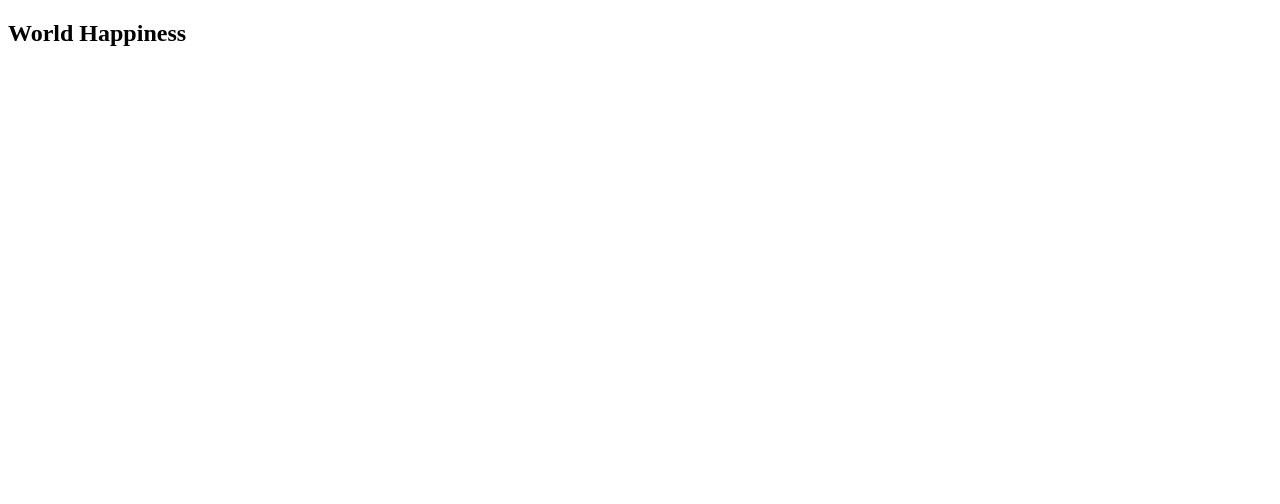
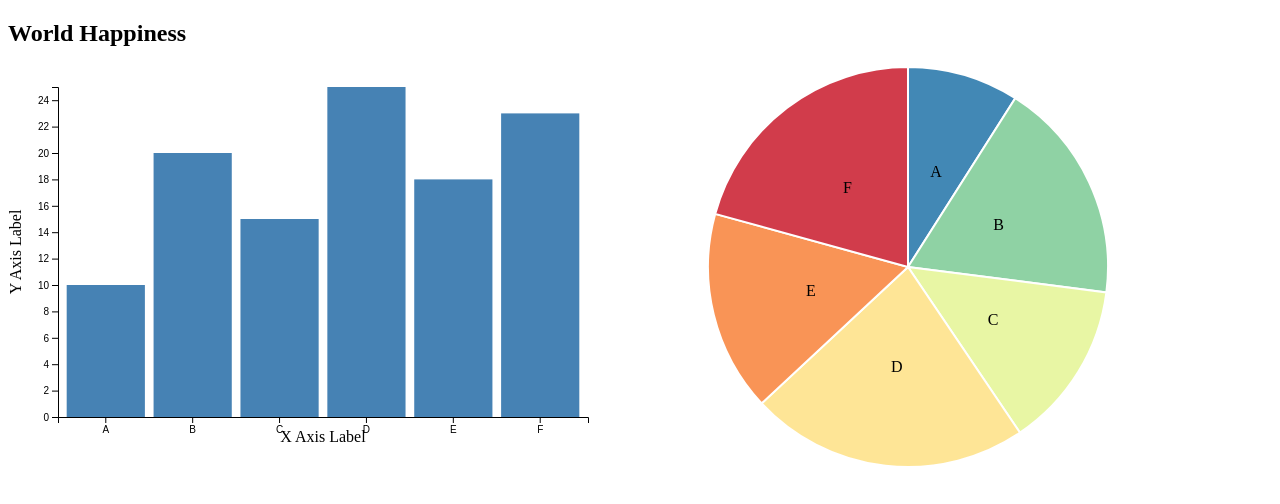
Before and after one commit to ValdoMpinga/world-happiness-visualization, a plain HTML site: page src/index.html in a window 1280 px wide. Drawn offline with nearby package versions, Linux system fonts and the light colour scheme.

Commit message:
app folder structure setup done

```diff
--- /dev/null
+++ b/src/components/barChartComponent.js
@@ -0,0 +1,79 @@
+//barChartComponent.js
+
+// Define the function for creating the bar chart
+function createBarChart(data, containerId)
+{
+    // Set the dimensions of the SVG container
+    const width = 600;
+    const height = 400;
+
+    // Set the margins
+    const margin = { top: 20, right: 20, bottom: 50, left: 50 };
+
+    // Calculate the inner width and height
+    const innerWidth = width - margin.left - margin.right;
+    const innerHeight = height - margin.top - margin.bottom;
+
+    // Create the SVG container
+    const svg = d3.select(containerId)
+        .append('svg')
+        .attr('width', width)
+        .attr('height', height);
+
+    // Create a group element for the chart
+    const chart = svg.append('g')
+        .attr('transform', `translate(${margin.left}, ${margin.top})`);
+
+    // Define the scales
+    const xScale = d3.scaleBand()
+        .domain(data.map(d => d.label))
+        .range([0, innerWidth])
+        .padding(0.1);
+
+    const yScale = d3.scaleLinear()
+        .domain([0, d3.max(data, d => d.value)])
+        .range([innerHeight, 0]);
+
+    // Create the bars
+    chart.selectAll('.bar')
+        .data(data)
+        .enter()
+        .append('rect')
+        .attr('class', 'bar')
+        .attr('x', d => xScale(d.label))
+        .attr('y', d => yScale(d.value))
+        .attr('width', xScale.bandwidth())
+        .attr('height', d => innerHeight - yScale(d.value))
+        .attr('fill', 'steelblue');
+
+    // Create the x-axis
+    const xAxis = d3.axisBottom(xScale);
+    chart.append('g')
+        .attr('class', 'x-axis')
+        .attr('transform', `translate(0, ${innerHeight})`)
+        .call(xAxis);
+
+    // Create the y-axis
+    const yAxis = d3.axisLeft(yScale);
+    chart.append('g')
+        .attr('class', 'y-axis')
+        .call(yAxis);
+
+    // Add labels
+    chart.append('text')
+        .attr('class', 'x-label')
+        .attr('x', innerWidth / 2)
+        .attr('y', innerHeight + margin.bottom / 2)
+        .style('text-anchor', 'middle')
+        .text('X Axis Label');
+
+    chart.append('text')
+        .attr('class', 'y-label')
+        .attr('transform', 'rotate(-90)')
+        .attr('x', -innerHeight / 2)
+        .attr('y', -margin.left * 0.75)
+        .style('text-anchor', 'middle')
+        .text('Y Axis Label');
+}
+
+export default createBarChart;
--- /dev/null
+++ b/src/components/pieChartComponent.js
@@ -0,0 +1,53 @@
+function createPieChart(data, containerId)
+{
+    // Set the dimensions of the SVG container
+    const width = 600;
+    const height = 400;
+    const radius = Math.min(width, height) / 2;
+
+    // Create the color scale
+    const color = d3.scaleOrdinal()
+        .domain(data.map(d => d.label))
+        .range(d3.quantize(t => d3.interpolateSpectral(t * 0.8 + 0.1), data.length).reverse());
+
+    // Create the arc generator
+    const arc = d3.arc()
+        .innerRadius(0)
+        .outerRadius(radius);
+
+    // Create the pie generator
+    const pie = d3.pie()
+        .sort(null)
+        .value(d => d.value);
+
+    // Create the SVG container
+    const svg = d3.select(containerId)
+        .append('svg')
+        .attr('width', width)
+        .attr('height', height)
+        .append('g')
+        .attr('transform', `translate(${width / 2}, ${height / 2})`);
+
+    // Create the pie slices
+    const arcs = svg.selectAll('arc')
+        .data(pie(data))
+        .enter()
+        .append('g')
+        .attr('class', 'arc');
+
+    // Append paths for the slices
+    arcs.append('path')
+        .attr('d', arc)
+        .attr('fill', d => color(d.data.label))
+        .attr('stroke', '#fff')
+        .style('stroke-width', '2px');
+
+    // Add labels
+    arcs.append('text')
+        .attr('transform', d => `translate(${arc.centroid(d)})`)
+        .attr('text-anchor', 'middle')
+        .attr('dy', '0.35em')
+        .text(d => d.data.label);
+}
+
+export default createPieChart;
--- a/index.html
+++ b/src/index.html
@@ -9,8 +9,11 @@
   <body>
     <header></header>
     <main>
-        <h2>World Happiness</h2>
+      <h2>World Happiness</h2>
+          <div id="chart-container"></div>
+
     </main>
     <footer></footer>
+    <script src="main.js" type="module"></script>
   </body>
 </html>
--- /dev/null
+++ b/src/main.js
@@ -0,0 +1,18 @@
+import createBarChart from './components/barChartComponent.js';
+import createPieChart from './components/pieChartComponent.js';
+
+const data = [
+    { label: 'A', value: 10 },
+    { label: 'B', value: 20 },
+    { label: 'C', value: 15 },
+    { label: 'D', value: 25 },
+    { label: 'E', value: 18 },
+    { label: 'F', value: 23 },
+];
+
+// Container id where the chart will be rendered
+const containerId = '#chart-container';
+
+// Call the createBarChart function
+createBarChart(data, containerId);
+createPieChart(data, containerId);
```
